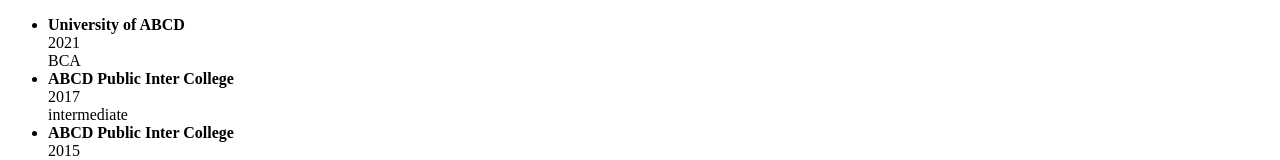
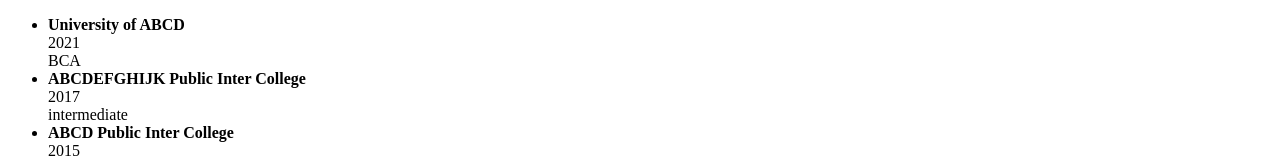
Before and after one commit to Sumitgupta15/CV, a plain HTML site: page index.html in a window 1280 px wide. Shown: the part 560-720 px from the top of the page. Drawn offline with Linux system fonts and the light colour scheme.

Commit message:
Update index.html

```diff
--- a/index.html
+++ b/index.html
@@ -29,7 +29,7 @@
   <ul>
     <li><strong>University of ABCD</strong><br>
       2021<br>BCA</li>
-    <li><strong>ABCD Public Inter College</strong><br>
+    <li><strong>ABCDEFGHIJK Public Inter College</strong><br>
       2017<br>intermediate</li>
     <li><strong>ABCD Public Inter College</strong><br>
       2015<br>High School</li>
```
